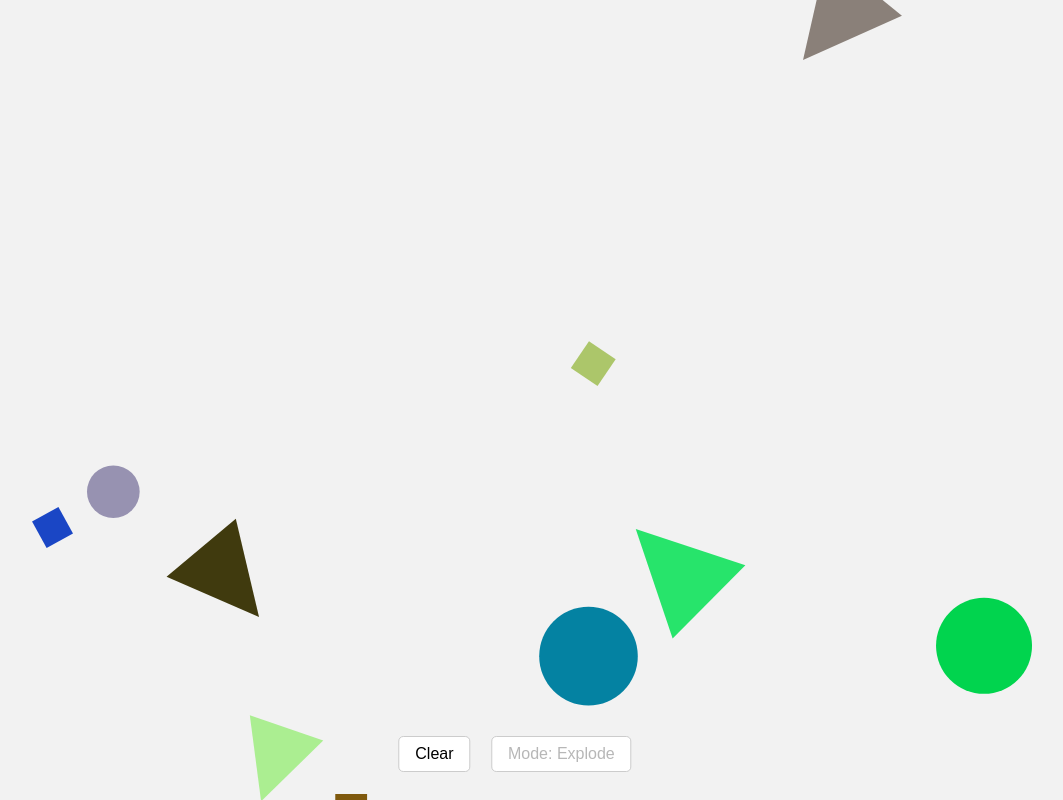
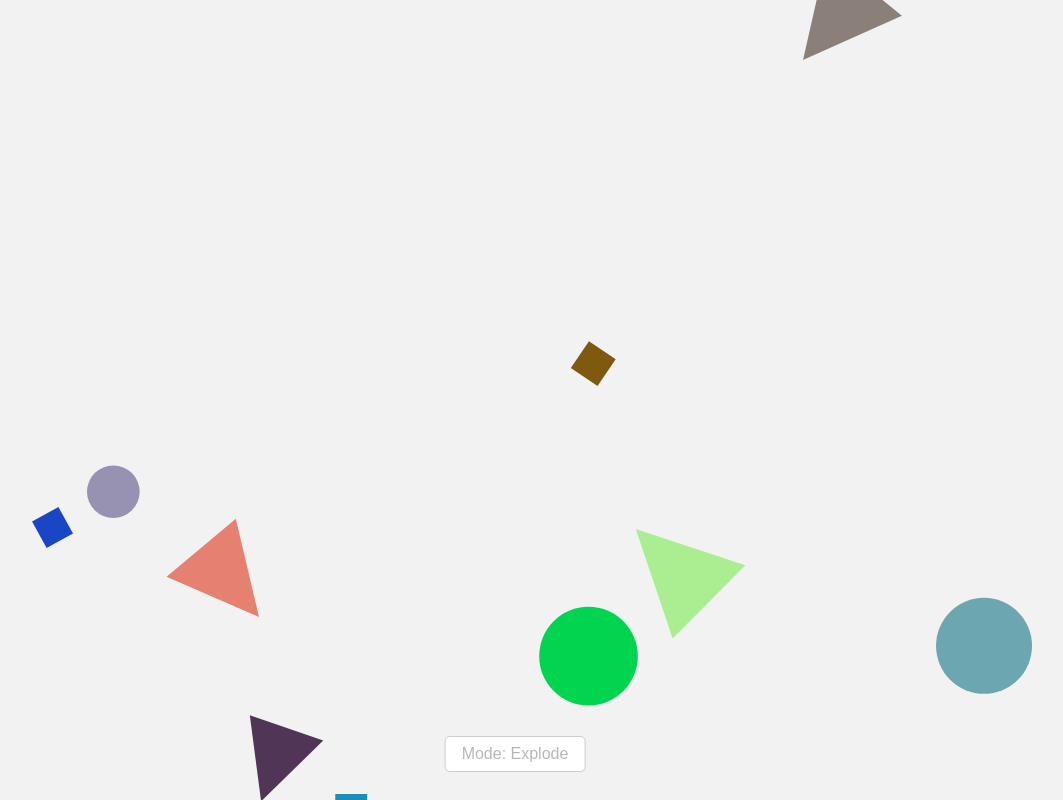
Before and after one commit to wafflehouz/canvasShapes, a plain HTML site: page index.html in a window 1280 px wide. Both pictures are taken after a click on the button "Explode Mode". Shown: the whole page, without its empty margins (125-1188 px from the left). Drawn offline with Linux system fonts and the light colour scheme.

Commit message:
feat: Increase Add Mode goal and adjust UI for Explode Mode

```diff
--- a/app.css
+++ b/app.css
@@ -1,10 +1,6 @@
 canvas {
     background: #f2f2f2;
     display: block;
-    position: absolute;
-    top:0;
-    left: 0;
-    z-index: -1; /* Ensure canvas is behind UI */
 }
 
 html,
@@ -15,12 +11,21 @@ body {
 }
 
 #game-ui {
+    position: absolute;
+    top: 0;
+    left: 0;
+    width: 100%;
+    height: 100%;
     display: flex;
     flex-direction: column;
     justify-content: center;
     align-items: center;
-    height: 100%;
     text-align: center;
+    pointer-events: none; /* Allow clicks to pass through */
+}
+
+#start-screen, #game-over-screen, #in-game-controls, #add-mode-counter {
+    pointer-events: auto; /* But capture clicks on UI elements */
 }
 
 #start-screen, #game-over-screen {
--- a/app.js
+++ b/app.js
@@ -16,14 +16,15 @@ const gameOverMessage = document.querySelector("#game-over-message");
 // Game State
 let gameState = 'initial'; // initial, playing, gameOver
 let mode = 'explode'; // explode, add
-const ADD_MODE_GOAL = 20;
+const ADD_MODE_GOAL = 200;
+let animationFrameId;
 
 const balls = [];
 const squares = [];
 const triangles = [];
 const particles = [];
 
-// Shape Classes (Ball, Square, Triangle, Particle) - (Content is the same as before, so it's omitted for brevity)
+// Shape Classes (Ball, Square, Triangle, Particle)
 class Ball {
     constructor(x,y) {
         this.id = 'ball-' + Math.random();
@@ -32,10 +33,9 @@ class Ball {
         this.xVelocity = (Math.random() - 0.5) * 10;
         this.yVelocity = (Math.random() - 0.5) * 10;
         this.color = Ball.getRandomColor();
-        this.borderColor = Ball.getRandomColor();
         this.size = Math.random() * 30 + 25;
         this.rotation = 0;
-        this.rotationSpeed = 0; // Speed in radians per frame
+        this.rotationSpeed = 0;
     }
 
     static getRandomColor() {
@@ -48,7 +48,6 @@ class Ball {
     draw() {
         ctx.beginPath();
         ctx.fillStyle = this.color;
-        ctx.lineWidth = 2;
         ctx.arc(this.x, this.y, this.size, 0, Math.PI * 2);
         ctx.fill();
     }
@@ -62,10 +61,9 @@ class Square {
         this.xVelocity = (Math.random() - 0.5) * 10;
         this.yVelocity = (Math.random() - 0.5) * 10;
         this.color = Square.getRandomColor();
-        this.borderColor = Square.getRandomColor();
         this.size = Math.random() * 30 + 25;
         this.rotation = 0;
-        this.rotationSpeed = 0; // Speed in radians per frame
+        this.rotationSpeed = 0;
     }
 
     static getRandomColor() {
@@ -96,7 +94,6 @@ class Triangle {
         this.xVelocity = (Math.random() - 0.5) * 10;
         this.yVelocity = (Math.random() - 0.5) * 10;
         this.color = Triangle.getRandomColor();
-        this.borderColor = Triangle.getRandomColor();
         this.size = Math.random() * 30 + 25;
         this.rotation = 0;
         this.rotationSpeed = 0;
@@ -153,9 +150,9 @@ class Particle {
     }
 }
 
-
 // Game Logic
 function init() {
+    cancelAnimationFrame(animationFrameId);
     gameState = 'initial';
     startScreen.classList.remove('hidden');
     gameOverScreen.classList.add('hidden');
@@ -174,11 +171,13 @@ function startGame(selectedMode) {
 
     if (mode === 'add') {
         addModeCounter.classList.remove('hidden');
-        modeBtn.disabled = true; // Disable mode switching mid-game
+        clearBtn.classList.remove('hidden');
+        modeBtn.disabled = true;
         modeBtn.textContent = "Mode: Add";
-        clearCanvas(); // Start with a blank canvas
+        clearCanvas();
     } else {
         addModeCounter.classList.add('hidden');
+        clearBtn.classList.add('hidden');
         modeBtn.disabled = true;
         modeBtn.textContent = "Mode: Explode";
         addShapes(10);
@@ -187,6 +186,7 @@ function startGame(selectedMode) {
 }
 
 function endGame(message) {
+    cancelAnimationFrame(animationFrameId);
     gameState = 'gameOver';
     gameOverMessage.textContent = message;
     gameOverScreen.classList.remove('hidden');
@@ -209,7 +209,6 @@ function loop() {
 
     let allShapes = [...balls, ...squares, ...triangles];
 
-    // Collision and updates
     for (let i = 0; i < allShapes.length; i++) {
         for (let j = i + 1; j < allShapes.length; j++) {
             handleCollision(allShapes[i], allShapes[j]);
@@ -221,7 +220,6 @@ function loop() {
         shape.draw();
     });
 
-    // Particles
     particles.forEach((particle, index) => {
         if (particle.isAlive()) {
             particle.update();
@@ -231,7 +229,6 @@ function loop() {
         }
     });
 
-    // Win Conditions
     if (mode === 'explode' && allShapes.length === 0 && particles.length === 0) {
         endGame('You Win!');
     } else if (mode === 'add') {
@@ -242,7 +239,7 @@ function loop() {
         }
     }
 
-    requestAnimationFrame(loop);
+    animationFrameId = requestAnimationFrame(loop);
 }
 
 // Event Listeners
@@ -268,7 +265,6 @@ canvas.addEventListener('click', function (e) {
 
 window.addEventListener('resize', resizeCanvas);
 
-// Utility Functions (handleCollision, globalUpdate, etc. - content is the same as before)
 function removeShapeIfClicked(x, y) {
     [balls, squares, triangles].forEach((shapeArray) => {
         for (let i = shapeArray.length - 1; i >= 0; i--) {
```
